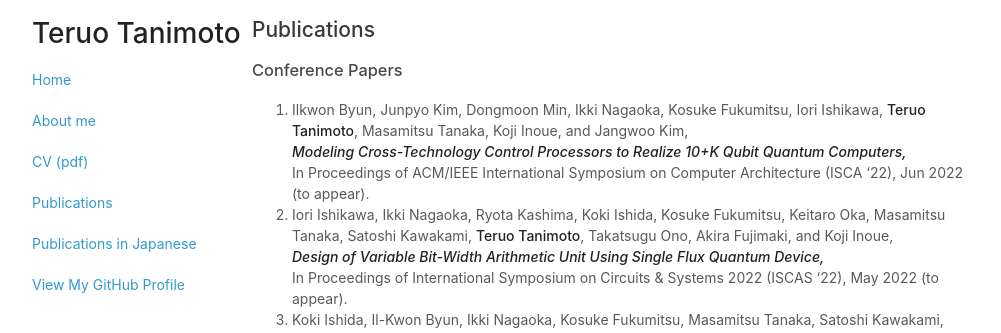
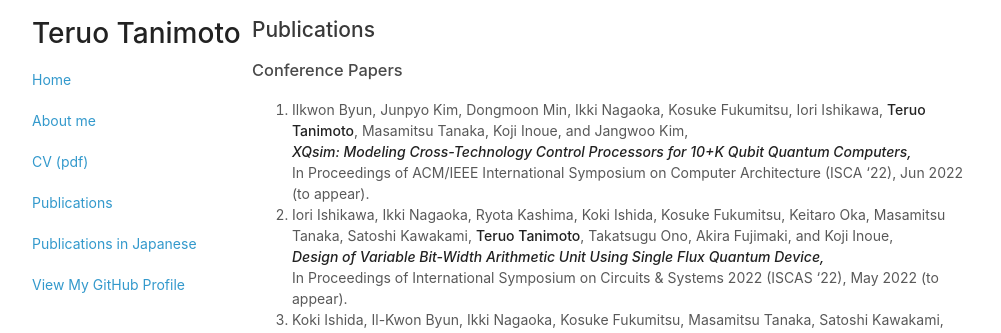
Before and after one commit to teruo41/teruo41.github.io, a Jekyll site: the page built from pubse.md, in a window 1280 px wide and 900 px high. Shown: the top 333 px of the window, without its empty margins (138-1139 px from the left). Built offline with Jekyll 4.4.1, drawn with Linux system fonts in a browser that asks for light colours.

Commit message:
Update pubse.md

```diff
--- a/pubse.md
+++ b/pubse.md
@@ -8,7 +8,7 @@ title: Publications
 ### Conference Papers
 
 0. Ilkwon Byun, Junpyo Kim, Dongmoon Min, Ikki Nagaoka, Kosuke Fukumitsu, Iori Ishikawa, __Teruo Tanimoto__, Masamitsu Tanaka, Koji Inoue, and Jangwoo Kim,
-   ***Modeling Cross-Technology Control Processors to Realize 10+K Qubit Quantum Computers,***
+   ***XQsim: Modeling Cross-Technology Control Processors for 10+K Qubit Quantum Computers,***
    In Proceedings of ACM/IEEE International Symposium on Computer Architecture (ISCA '22), Jun 2022 (to appear).
 
 0. Iori Ishikawa, Ikki Nagaoka, Ryota Kashima, Koki Ishida, Kosuke Fukumitsu, Keitaro Oka, Masamitsu Tanaka, Satoshi Kawakami, __Teruo Tanimoto__, Takatsugu Ono, Akira Fujimaki, and Koji Inoue,
```
